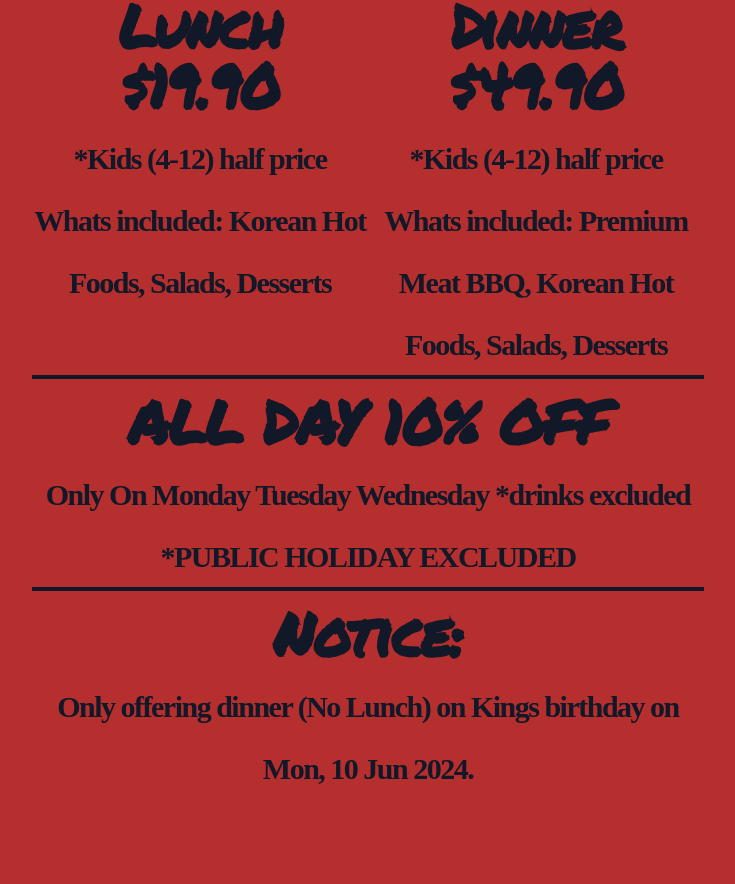
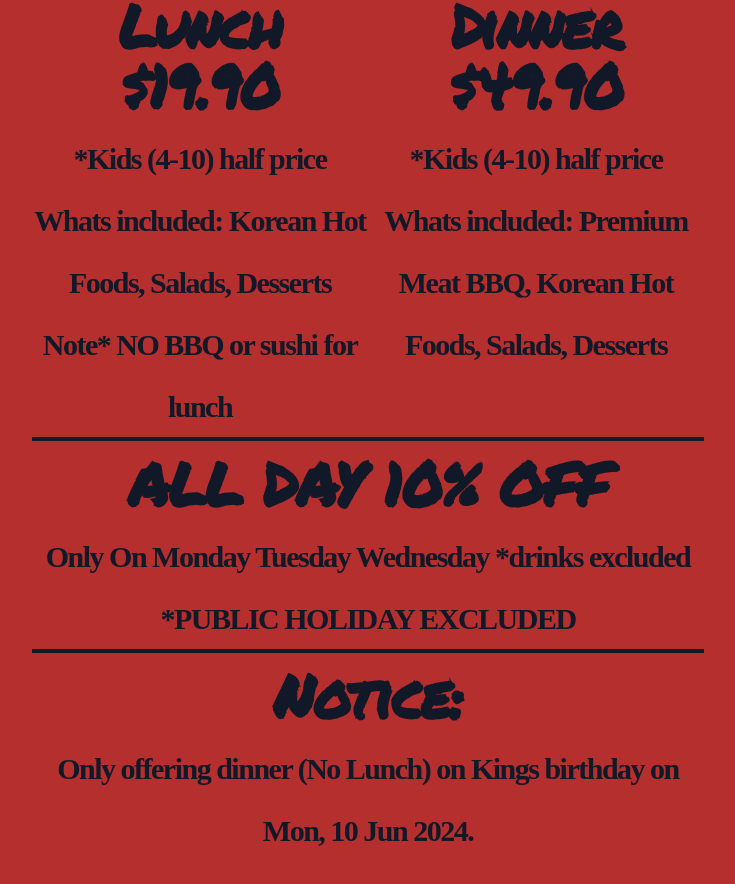
Before and after one commit to ITERSYNC/parorobbq, a Next.js app: page / in a window 1280 px wide. Shown: the part 963-1847 px from the top of the page, without its empty margins (272-1007 px from the left). Built offline with nearby package versions, Linux system fonts and the light colour scheme; a web font is replaced by a local one.

Commit message:
Update page.tsx

```diff
--- a/app/page.tsx
+++ b/app/page.tsx
@@ -576,15 +576,15 @@ export default function Example() {
               <h1 className='pt-6 font-permanent-marker text-4xl font-bold tracking-tight text-gray-900 sm:text-6xl'>
                 Lunch $19.90 <br />
                 <span className='font-nanum-brush text-[25px] sm:text-3xl'>
-                  *Kids (4-12) half price <br /> Whats included: Korean Hot
-                  Foods, Salads, Desserts
+                  *Kids (4-10) half price <br /> Whats included: Korean Hot
+                  Foods, Salads, Desserts <br /> Note* NO BBQ or sushi for lunch
                 </span>
               </h1>
 
               <h1 className='pt-6 font-permanent-marker text-4xl font-bold tracking-tight text-gray-900 sm:text-6xl'>
                 Dinner $49.90 <br />
                 <span className='font-nanum-brush text-[25px] sm:text-3xl'>
-                  *Kids (4-12) half price <br />
+                  *Kids (4-10) half price <br />
                   Whats included: Premium Meat BBQ, Korean Hot Foods, Salads,
                   Desserts
                 </span>
```
